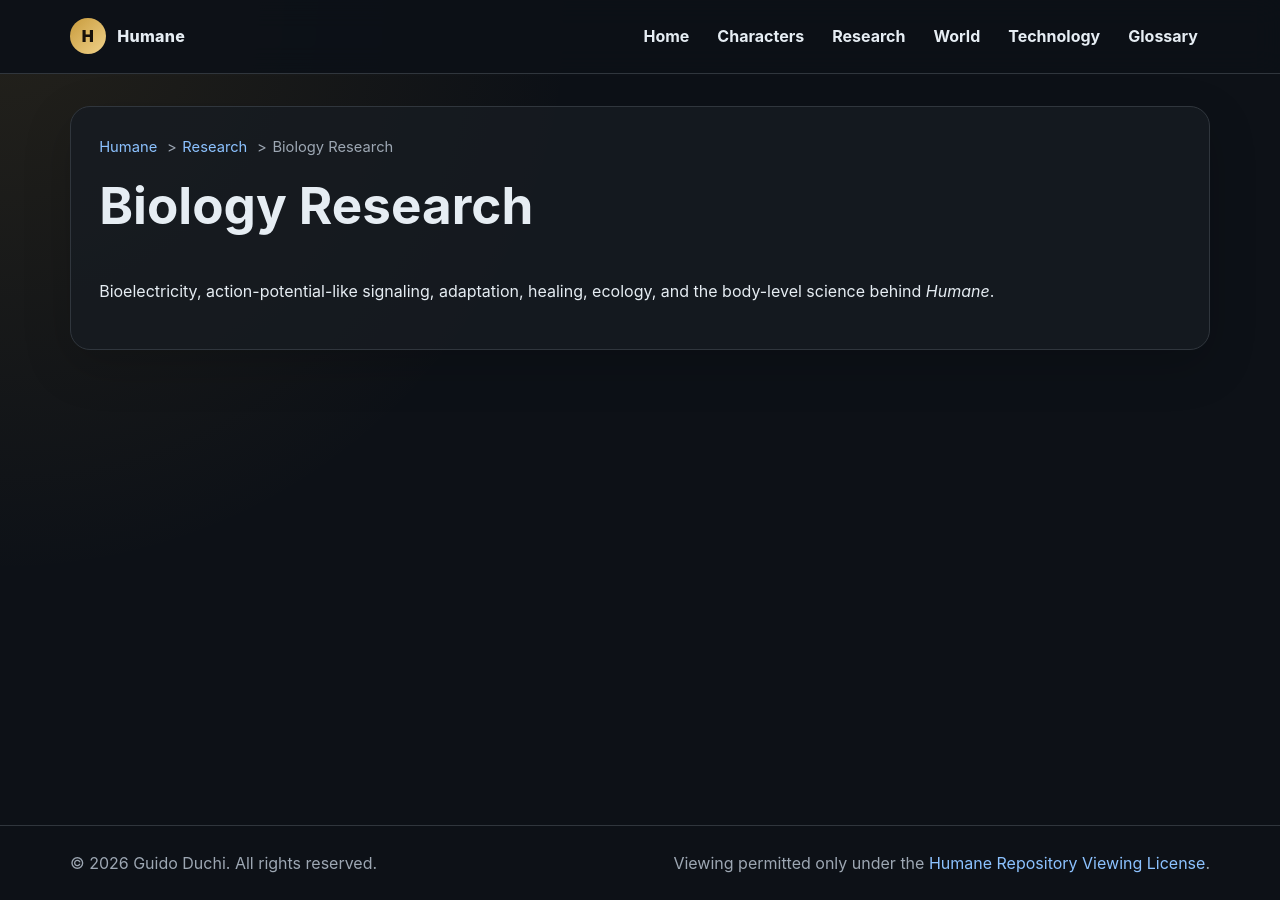
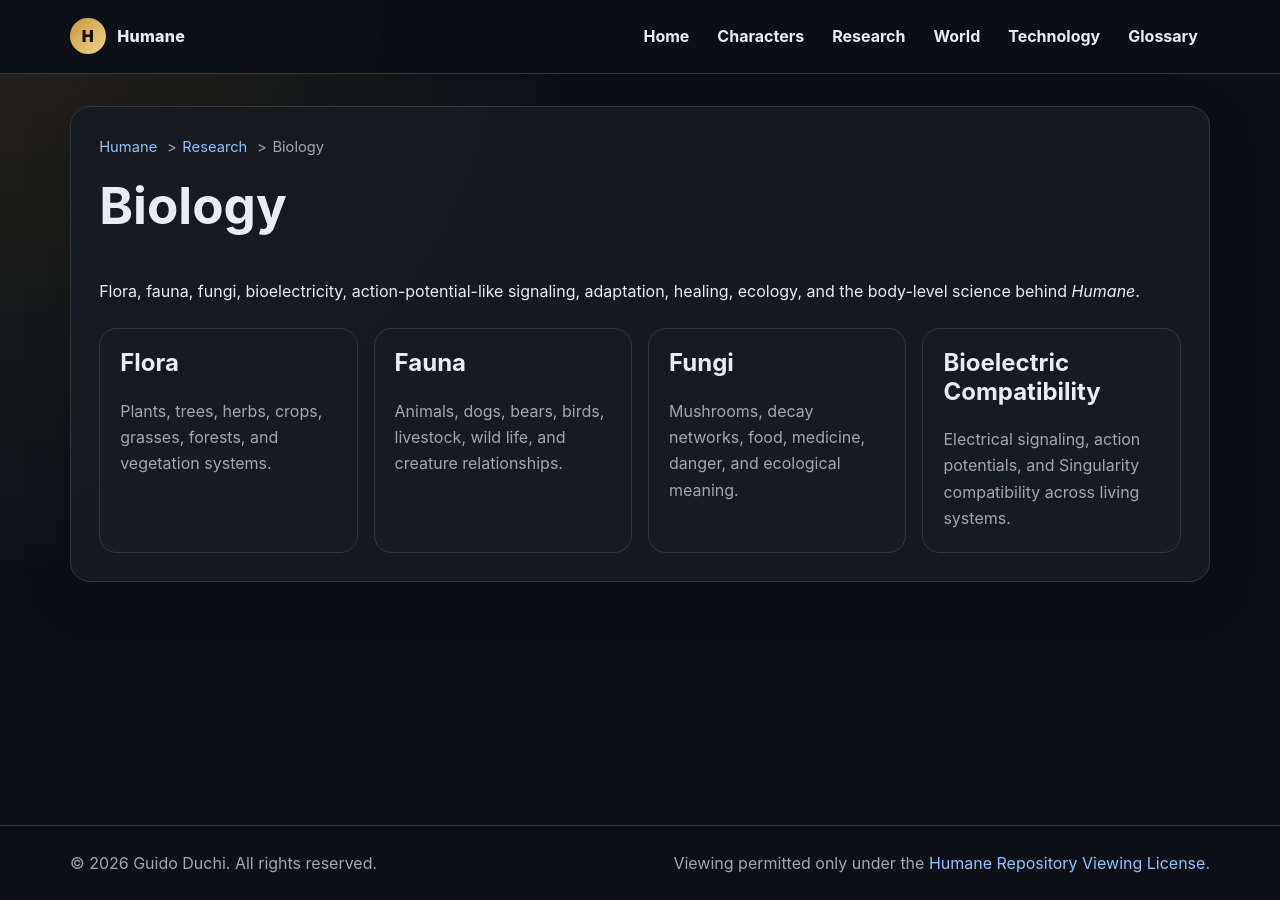
Before and after one commit to guidoduchi/humane, a Jekyll site: the page built from research/biology/index.md, in a window 1280 px wide. Built offline with Jekyll 4.4.1, drawn with Linux system fonts in a browser that asks for light colours.

Commit message:
Turn Biology research into category hub

```diff
--- a/research/biology/index.md
+++ b/research/biology/index.md
@@ -1,16 +1,23 @@
 ---
 layout: section
-title: Biology Research
+title: Biology
 section: research
 breadcrumbs:
   - title: Humane
     url: /
   - title: Research
     url: /research/
-  - title: Biology Research
+  - title: Biology
     url: /research/biology/
 ---
 
-# Biology Research
+# Biology
 
-Bioelectricity, action-potential-like signaling, adaptation, healing, ecology, and the body-level science behind _Humane_.
+Flora, fauna, fungi, bioelectricity, action-potential-like signaling, adaptation, healing, ecology, and the body-level science behind _Humane_.
+
+<div class="grid-cards">
+  <a class="card" href="{{ '/research/biology/flora/' | relative_url }}"><h2>Flora</h2><p>Plants, trees, herbs, crops, grasses, forests, and vegetation systems.</p></a>
+  <a class="card" href="{{ '/research/biology/fauna/' | relative_url }}"><h2>Fauna</h2><p>Animals, dogs, bears, birds, livestock, wild life, and creature relationships.</p></a>
+  <a class="card" href="{{ '/research/biology/fungi/' | relative_url }}"><h2>Fungi</h2><p>Mushrooms, decay networks, food, medicine, danger, and ecological meaning.</p></a>
+  <a class="card" href="{{ '/research/biology/bioelectric-compatibility/' | relative_url }}"><h2>Bioelectric Compatibility</h2><p>Electrical signaling, action potentials, and Singularity compatibility across living systems.</p></a>
+</div>
```
